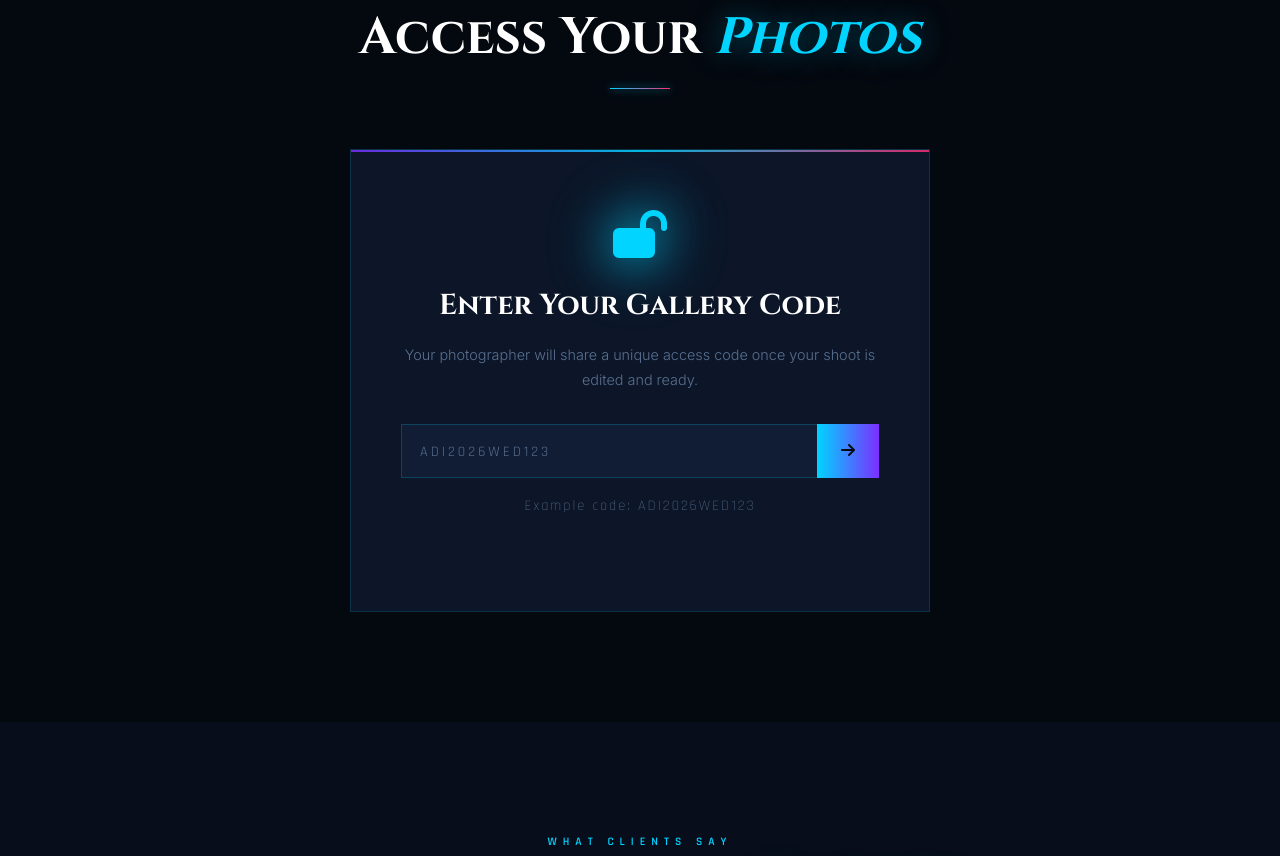
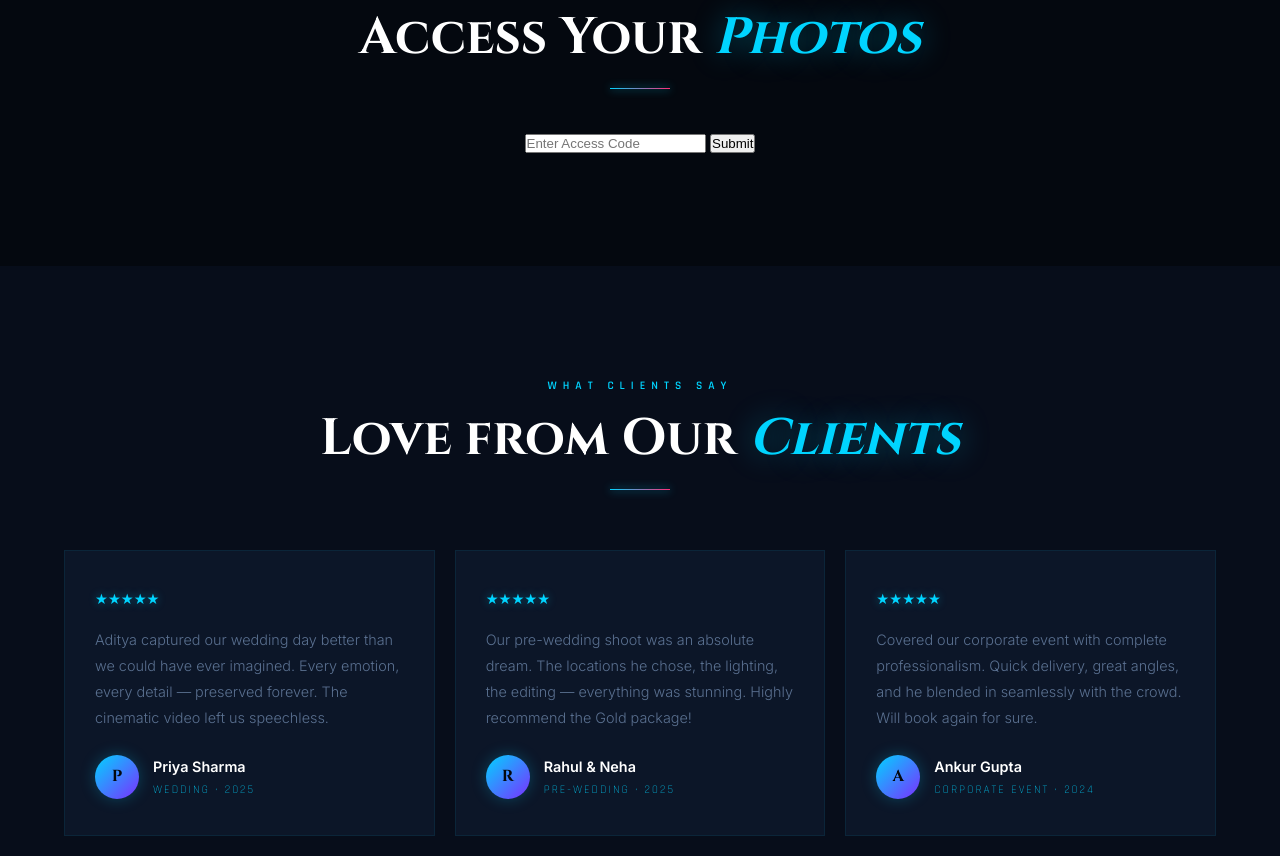
Before and after one commit to himanshuprkwd/mmfilms, a plain HTML site: page index.html in a window 1280 px wide. Shown: the part 6640-7496 px from the top of the page. Drawn offline with Linux system fonts and the light colour scheme; a script that the page names is missing.

Commit message:
Update index.html

```diff
--- a/index.html
+++ b/index.html
@@ -1135,19 +1135,15 @@ footer{
   <div class="reveal" style="text-align:center">
     <p class="section-label">Private Gallery</p>
     <h2 class="section-title">Access Your <em>Photos</em></h2>
-    <div class="divider" style="margin:20px auto 0"></div>
-  </div>
-  <div class="access-wrap reveal">
-    <i class="fas fa-lock-open access-icon"></i>
-    <h3>Enter Your Gallery Code</h3>
-    <p>Your photographer will share a unique access code once your shoot is edited and ready.</p>
-    <div class="access-input-wrap">
-      <input type="text" id="accessCode" placeholder="ADI2026WED123" maxlength="20"/>
-      <button onclick="checkAccess()"><i class="fas fa-arrow-right"></i></button>
+    <div class="divider" style="margin:20px auto 40px"></div>
+
+    <div class="access-form">
+      <input type="text" id="accessCode" placeholder="Enter Access Code">
+      <button onclick="window.location.href = document.getElementById('accessCode').value.trim().toUpperCase() === 'ADI2026WED123' || document.getElementById('accessCode').value.trim().toUpperCase() === 'MM2026EVT456' || document.getElementById('accessCode').value.trim().toUpperCase() === 'ADITYA2025GOLD' ? 'https://drive.google.com/drive/folders/1bIywrE6SS-I8JP-s1Weti0jLkJO1FH63?usp=sharing' : 'javascript:alert(\'Invalid Code!\')'">
+        Submit
+      </button>
     </div>
-    <p class="access-hint">Example code: ADI2026WED123</p>
-    <div id="access-result"></div>
-  </div>
+    </div>
 </section>
 
 <!-- TESTIMONIALS -->
```
